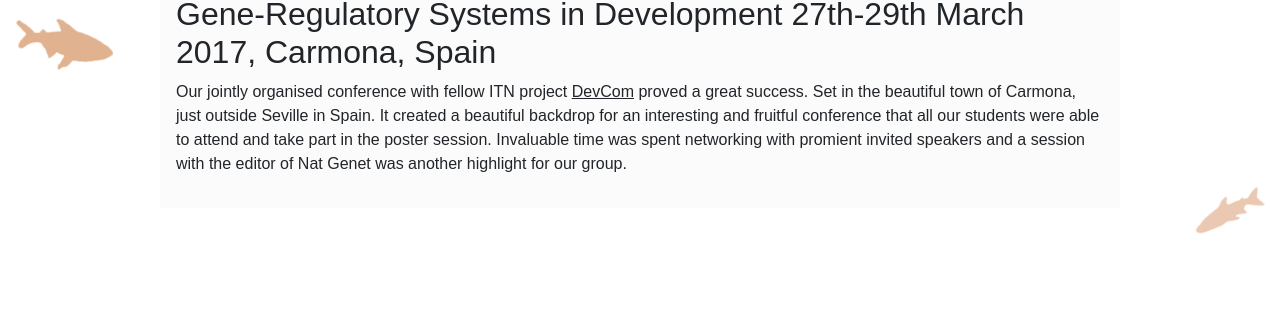
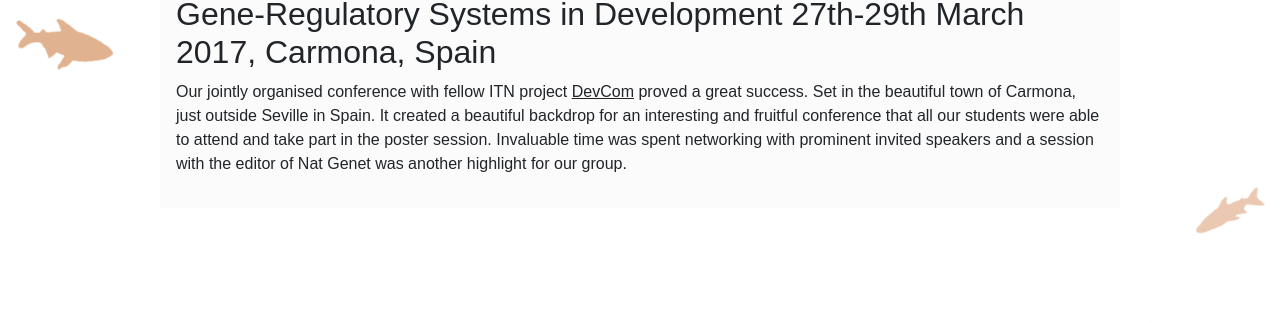
Before and after one commit to zencode-itn/zencode-itn.github.io, a Jekyll site: the page built from _posts/2017-12-15-conference.md, in a window 1280 px wide. Shown: the part 149-472 px from the top of the page. Built offline with Jekyll 4.4.1, drawn with Linux system fonts in a browser that asks for light colours; nearby versions of some CDN libraries.

```diff
--- a/_posts/2017-12-15-conference.md
+++ b/_posts/2017-12-15-conference.md
@@ -6,7 +6,7 @@ permalink: /conferences
 
 ## Gene-Regulatory Systems in Development 27th-29th March 2017, Carmona, Spain
 
-Our jointly organised conference with fellow ITN project [DevCom](https://www.devcom-itn.eu/) proved a great success. Set in the beautiful town of Carmona, just outside Seville in Spain. It created a beautiful backdrop for an interesting and fruitful conference that all our students were able to attend and take part in the poster session. Invaluable time was spent networking with promient invited speakers and a session with the editor of Nat Genet was another highlight for our group.
+Our jointly organised conference with fellow ITN project [DevCom](https://www.devcom-itn.eu/) proved a great success. Set in the beautiful town of Carmona, just outside Seville in Spain. It created a beautiful backdrop for an interesting and fruitful conference that all our students were able to attend and take part in the poster session. Invaluable time was spent networking with prominent invited speakers and a session with the editor of Nat Genet was another highlight for our group.
 
 <div class="image-gallery d-flex flex-column flex-wrap  align-self-start">
 {% for image in site.static_files %}
```
Also changed, not shown: _researchers/2017-12-08-esr-10-quirze.md (+1 -1 lines), library/images/profiles/quirze.jpg (added).
